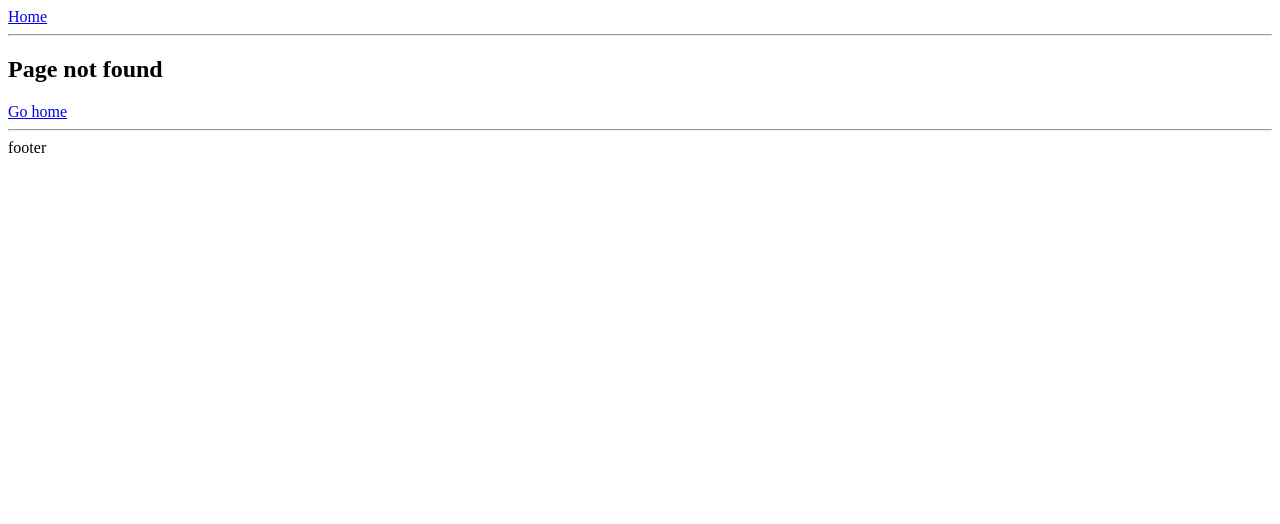
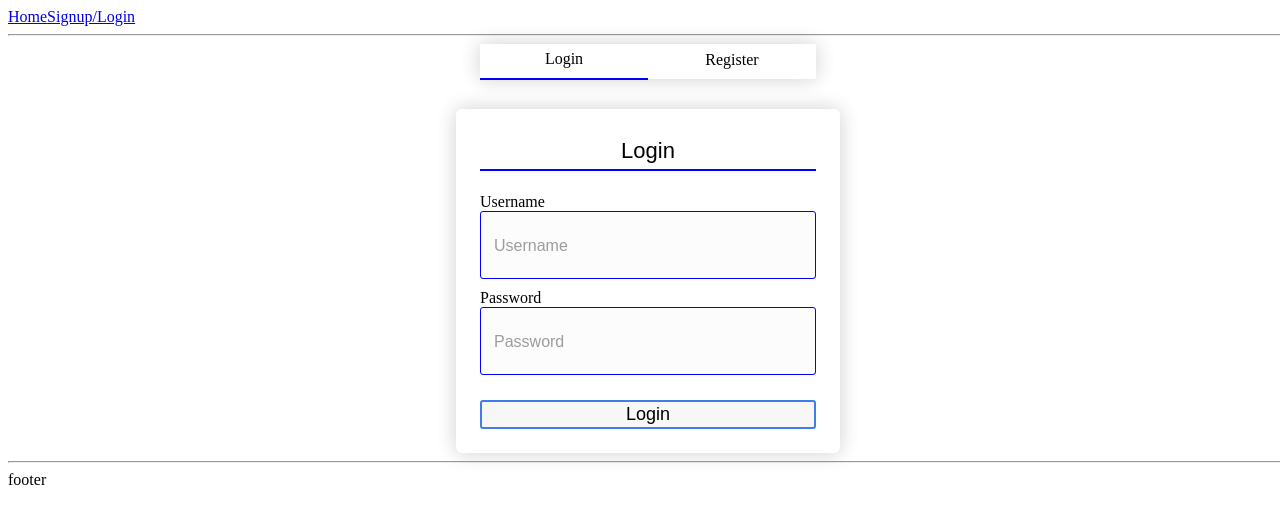
Before and after one commit to moiz-i-am/EMR-Frontend, a React (Create React App) app: page /SignupLab in a window 1280 px wide. Before the commit this address had no page. Shown: the top 524 px of the page. Built offline with nearby package versions, Linux system fonts and the light colour scheme.

Commit message:
routes done with login/register

```diff
--- a/src/components/header.js
+++ b/src/components/header.js
@@ -6,7 +6,7 @@
     return (
       <header>
         <Link to="/">Home</Link>
-
+        <Link to="/SignupSelector">Signup/Login</Link>
         <hr />
       </header>
     );
--- a/src/index.js
+++ b/src/index.js
@@ -3,16 +3,12 @@
 import { BrowserRouter as Router, Switch, Route } from "react-router-dom";
 
 import App from "./App";
-import Home from "./views/Home";
-import NotFound from "./components/NotFound";
+import Routes from "./routes";
 
 render(
   <Router>
     <App>
-      <Switch>
-        <Route exact path="/" component={Home} />
-        <Route component={NotFound} />
-      </Switch>
+      <Routes />
     </App>
   </Router>,
   document.getElementById("root")
--- /dev/null
+++ b/src/routes.js
@@ -0,0 +1,27 @@
+import React from "react";
+import { BrowserRouter as Router, Switch, Route } from "react-router-dom";
+
+import Home from "./views/Home";
+import SignupNavigator from "./views/SignupNavigator";
+import Signup from "./views/Signup";
+
+import NotFound from "./components/NotFound";
+
+const routes = () => {
+  return (
+    <div>
+      <Switch>
+        <Route exact path="/" component={Home} />
+        <Route exact path="/SignupSelector" component={SignupNavigator} />
+        <Route exact path="/SignupPatient" component={Signup} />
+        <Route exact path="/SignupDoctor" component={Signup} />
+        <Route exact path="/SignupHospital" component={Signup} />
+        <Route exact path="/SignupLab" component={Signup} />
+
+        <Route component={NotFound} />
+      </Switch>
+    </div>
+  );
+};
+
+export default routes;
--- /dev/null
+++ b/src/views/Signup.js
@@ -0,0 +1,155 @@
+import React, { Component } from "react";
+import "./signstyle.css";
+
+export default class Signup extends React.Component {
+  constructor(props) {
+    super(props);
+    this.state = {
+      isLoginOpen: true,
+      isRegisterOpen: false
+    };
+  }
+
+  showLoginBox() {
+    this.setState({ isLoginOpen: true, isRegisterOpen: false });
+  }
+
+  showRegisterBox() {
+    this.setState({ isRegisterOpen: true, isLoginOpen: false });
+  }
+
+  render() {
+    return (
+      <div className="root-container">
+        <div className="box-controller">
+          <div
+            className={
+              "controller " +
+              (this.state.isLoginOpen ? "selected-controller" : "")
+            }
+            onClick={this.showLoginBox.bind(this)}
+          >
+            Login
+          </div>
+          <div
+            className={
+              "controller " +
+              (this.state.isRegisterOpen ? "selected-controller" : "")
+            }
+            onClick={this.showRegisterBox.bind(this)}
+          >
+            Register
+          </div>
+        </div>
+
+        <div className="box-container">
+          {this.state.isLoginOpen && <LoginBox />}
+          {this.state.isRegisterOpen && <RegisterBox />}
+        </div>
+      </div>
+    );
+  }
+}
+
+//Login Box
+class LoginBox extends React.Component {
+  constructor(props) {
+    super(props);
+    this.state = {};
+  }
+
+  submitLogin(e) {}
+
+  render() {
+    return (
+      <div className="inner-container">
+        <div className="header">Login</div>
+        <div className="box">
+          <div className="input-group">
+            <label htmlFor="username">Username</label>
+            <input
+              type="text"
+              name="username"
+              className="login-input"
+              placeholder="Username"
+            />
+          </div>
+
+          <div className="input-group">
+            <label htmlFor="password">Password</label>
+            <input
+              type="password"
+              name="password"
+              className="login-input"
+              placeholder="Password"
+            />
+          </div>
+
+          <button
+            type="button"
+            className="login-btn"
+            onClick={this.submitLogin.bind(this)}
+          >
+            Login
+          </button>
+        </div>
+      </div>
+    );
+  }
+}
+
+//Register Box
+class RegisterBox extends React.Component {
+  constructor(props) {
+    super(props);
+    this.state = {};
+  }
+
+  submitRegister(e) {}
+
+  render() {
+    return (
+      <div className="inner-container">
+        <div className="header">Register</div>
+        <div className="box">
+          <div className="input-group">
+            <label htmlFor="username">Username</label>
+            <input
+              type="text"
+              name="username"
+              className="login-input"
+              placeholder="Username"
+            />
+          </div>
+
+          <div className="input-group">
+            <label htmlFor="email">Email</label>
+            <input
+              type="text"
+              name="email"
+              className="login-input"
+              placeholder="Email"
+            />
+          </div>
+
+          <div className="input-group">
+            <label htmlFor="password">Password</label>
+            <input
+              type="password"
+              name="password"
+              className="login-input"
+              placeholder="Password"
+            />
+          </div>
+          <button
+            type="button"
+            className="login-btn"
+            onClick={this.submitRegister.bind(this)}
+          >
+            Register
+          </button>
+        </div>
+      </div>
+    );
+  }
+}
--- /dev/null
+++ b/src/views/SignupNavigator.js
@@ -0,0 +1,22 @@
+import React from "react";
+import { Link } from "react-router-dom";
+
+const SignupNavigator = () => {
+  return (
+    <div>
+      <p>who are you ?</p>
+      <div className="selectors">
+        <Link to="/SignupPatient">I am a patient</Link>
+        <br />
+        <Link to="/SignupDoctor">I am a doctor</Link>
+        <br />
+        <Link to="/SignupHospital">I am a Hospital</Link>
+        <br />
+        <Link to="/SignupLab">I am a lab</Link>
+        <br />
+      </div>
+    </div>
+  );
+};
+
+export default SignupNavigator;
--- /dev/null
+++ b/src/views/signstyle.css
@@ -0,0 +1,179 @@
+html,
+body,
+#root {
+    width: 100%;
+    height: 100%;
+    box-sizing: border-box;
+}
+
+.root-container {
+    width: 100%;
+    height: 100%;
+    display: flex;
+    justify-content: center;
+    align-items: center;
+    flex-direction: column;
+}
+
+.box-controller {
+    visibility: visible;
+    display: -webkit-box;
+    display: -ms-flexbox;
+    display: flex;
+    max-width: 24em;
+    min-width: 21em;
+    height: 35px;
+    -webkit-box-shadow: 0px 0px 20px 0px rgba(15, 15, 15, 0.2);
+    box-shadow: 0px 0px 20px 0px rgba(15, 15, 15, 0.2);
+    margin-bottom: 30px;
+    align-items: center;
+    transition: visibility 0.5s ease-out;
+}
+
+.controller {
+    flex: 1;
+    text-align: center;
+    height: 100%;
+    line-height: 2;
+    cursor: pointer;
+}
+
+.selected-controller {
+    transition: border 0.5s ease-out;
+    border-bottom: 2px solid blue;
+}
+
+.box-container {
+    display: flex;
+    flex-direction: column;
+    max-width: 24em;
+    min-width: 21em;
+    box-shadow: 0px 0px 20px 0px rgba(15, 15, 15, 0.2);
+    border-radius: 6px;
+    padding: 24px;
+}
+
+.inner-container {
+    transition: visibility 0.2s ease-out;
+}
+
+.inner-container.show {
+    visibility: visible;
+}
+
+
+.header {
+    text-align: center;
+    padding: 5px;
+    margin-bottom: 17px;
+    /* margin-left: 35px; */
+    /* margin-right: 35px; */
+    font-family: Ozxgen, sans-serif;
+    font-size: 22px;
+    border-bottom: 2px solid blue;
+}
+
+.box {
+    display: flex;
+    flex-direction: column;
+    justify-content: center;
+}
+
+.input-group {
+    display: flex;
+    flex-direction: column;
+    margin-top: 5px;
+    margin-bottom: 5px;
+}
+
+
+.login-label {
+    font-family: Oxygen, sans-serif;
+    font-size: 20px;
+    font-weight: 600;
+    padding-left: 5px;
+}
+
+
+.login-input {
+    height: 2.1em;
+    border-radius: 3px;
+    border: 1px solid blue;
+    transition: border 0.4s ease-out;
+    padding: 13px;
+    font-family: Oxygen, sans-serif;
+    font-size: 19px;
+    color: #3e3e42;
+    background: rgba(15, 15, 15, 0.01);
+}
+
+.login-input:hover {
+    border: 2px solid blue;
+}
+
+.login-input:focus {
+    border: 2px solid #6565e7;
+    box-shadow: 0px 0px 20px rgba(15, 15, 15, 0.2);
+}
+
+
+.login-input::placeholder {
+    font-family: Oxygen, sans-serif;
+    font-size: 16px;
+    color: rgba(46, 213, 116, 0.839);
+    color: rgba(15, 15, 15, 0.4);
+}
+
+.login-btn {
+    padding: 2px 30px;
+    /* background-color: #417cef; */
+    border: 0;
+    font-size: 18px;
+    border-radius: 3px;
+    font-family: Oxygen, sans-serif;
+    background-color: rgba(15, 15, 15, 0.03);
+    margin-top: 20px;
+    border: 2px solid #417cef;
+    transition: background-color 0.3s ease-out;
+    cursor: pointer;
+}
+
+.login-btn:hover,
+.login-btn:focus {
+    background-color: #417cef;
+    color: white;
+}
+
+.danger-error {
+    color: #e74c3c;
+    font-size: 16px;
+}
+
+
+.password-state {
+    display: flex;
+    flex-direction: row;
+    margin-top: 20px;
+}
+
+.pwd {
+    height: 6px;
+    flex: 1;
+    visibility: hidden;
+}
+
+.pwd-weak {
+    background-color: #e74c3c;
+}
+
+.pwd-medium {
+    background-color: #3498db;
+}
+
+.pwd-strong {
+    background-color: #2ecc71;
+}
+
+.show {
+    visibility: visible;
+}
```
Also changed, not shown: public/manifest.json.
